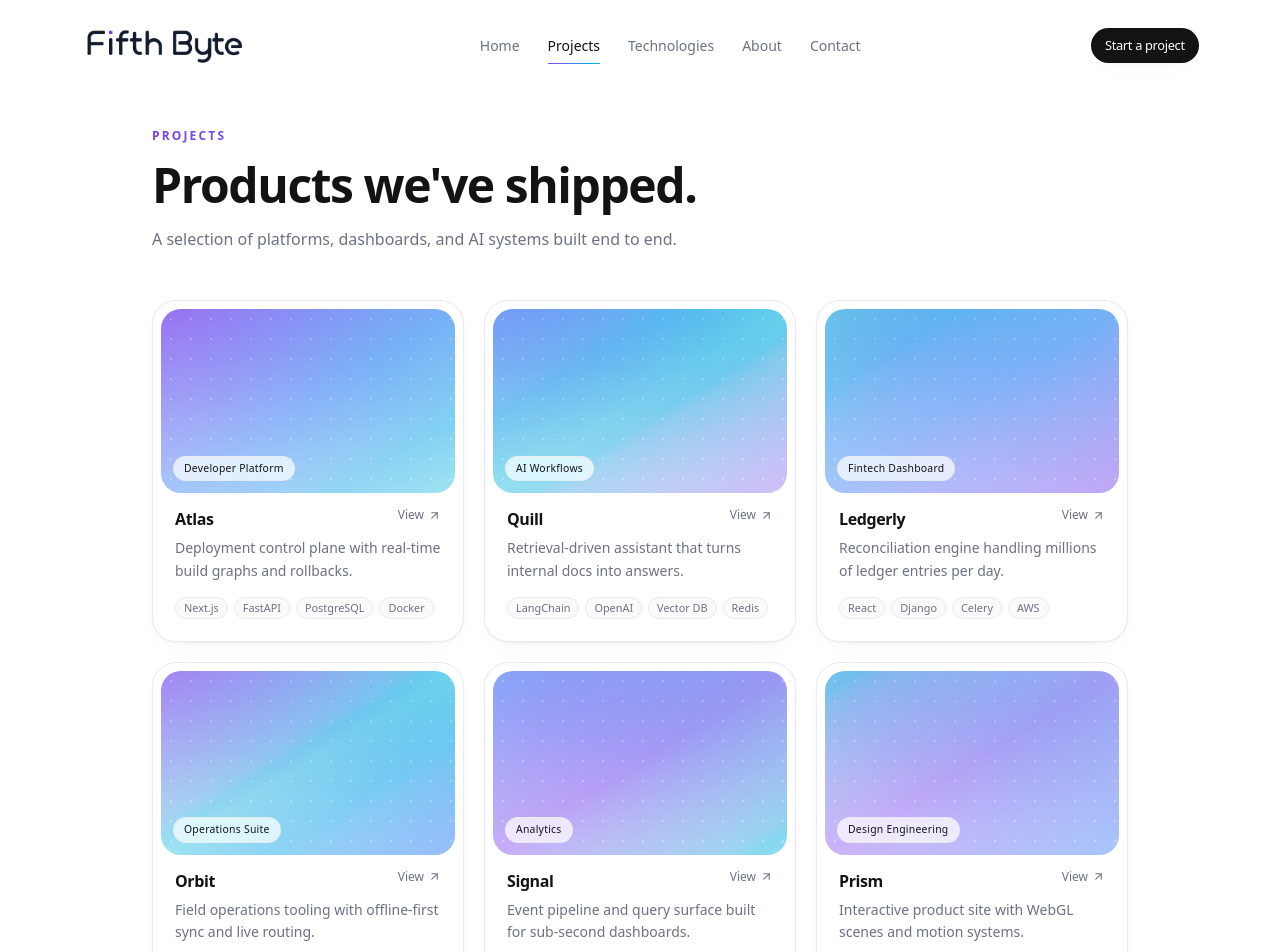
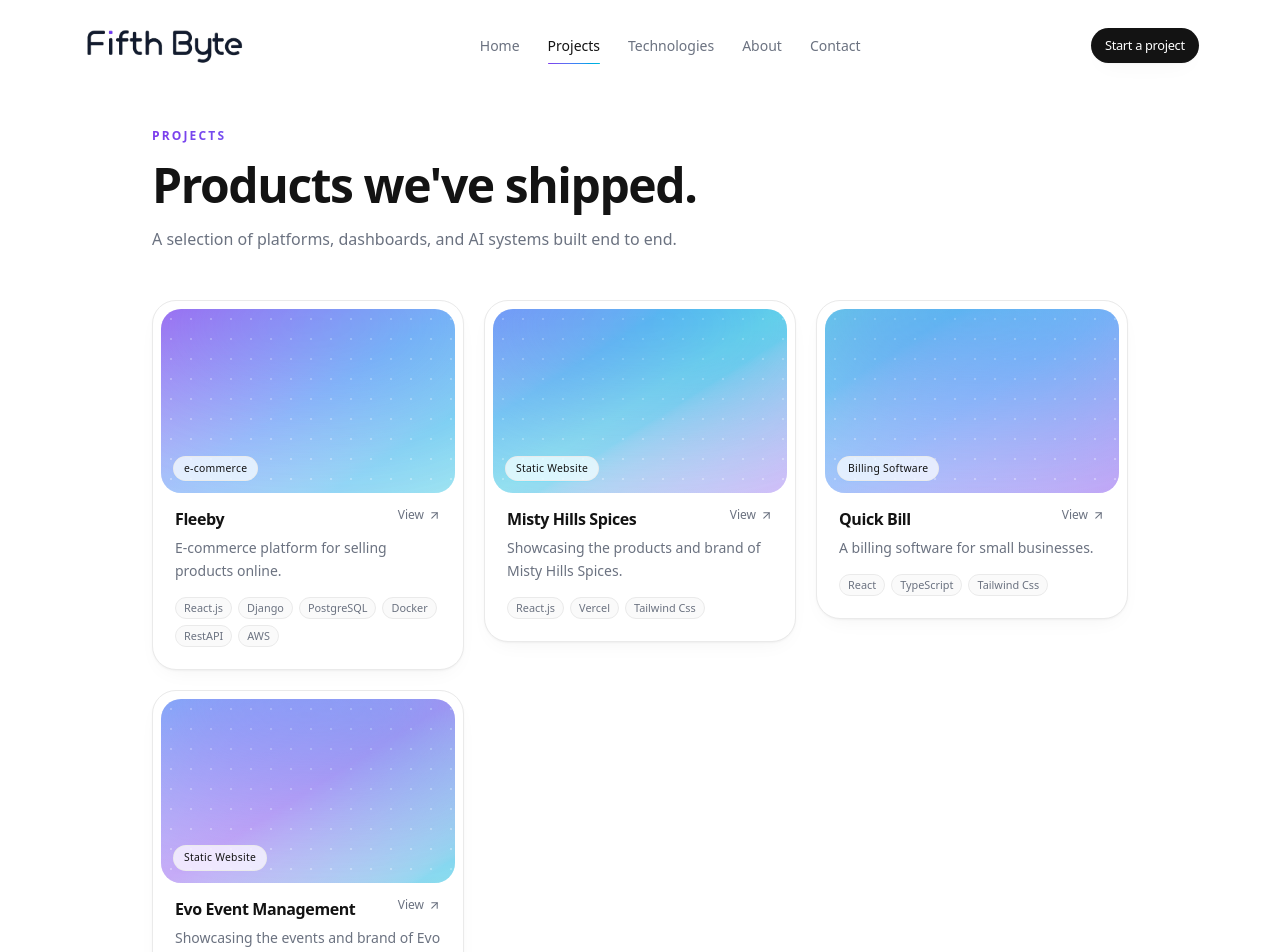
Before and after one commit to FifthByte/fifthbyte.in, a React (Vite) app: page /projects in a window 1280 px wide. Shown: the top 952 px of the page. Built offline with nearby package versions, Linux system fonts and the light colour scheme.

Commit message:
implemented smooth scroll

```diff
--- a/package.json
+++ b/package.json
@@ -17,6 +17,7 @@
     "class-variance-authority": "^0.7.1",
     "clsx": "^2.1.1",
     "framer-motion": "^12.43.0",
+    "lenis": "^1.3.26",
     "lucide-react": "^1.28.0",
     "motion": "^12.43.0",
     "react": "^19.2.8",
--- a/src/App.tsx
+++ b/src/App.tsx
@@ -14,13 +14,13 @@ import { Footer } from './components/shared/Footer.tsx'
 import Loader from './components/feedback/Loader.tsx'
 
 import { SmoothCursor } from './components/ui/smooth-cursor.tsx'
-
-
+import { SmoothScroll } from './components/providers/SmoothScroll.tsx'
 
 function App() {
 
   return (
     <BrowserRouter>
+      <SmoothScroll>
         <SmoothCursor />
         <Navbar />
         <Suspense fallback={<Loader/>}>
@@ -34,6 +34,7 @@ function App() {
         </Suspense>
         <BottomNav />
         <Footer />
+      </SmoothScroll>
     </BrowserRouter>
   )
 }
--- /dev/null
+++ b/src/components/providers/SmoothScroll.tsx
@@ -0,0 +1,69 @@
+import React, { createContext, useContext, useEffect, useRef, useState } from 'react'
+import { useLocation } from 'react-router-dom'
+import Lenis from 'lenis'
+import 'lenis/dist/lenis.css'
+
+interface SmoothScrollContextType {
+  lenis: Lenis | null
+}
+
+const SmoothScrollContext = createContext<SmoothScrollContextType>({ lenis: null })
+
+export const useLenis = () => useContext(SmoothScrollContext)
+
+interface SmoothScrollProps {
+  children: React.ReactNode
+}
+
+export const SmoothScroll: React.FC<SmoothScrollProps> = ({ children }) => {
+  const [lenisInstance, setLenisInstance] = useState<Lenis | null>(null)
+  const location = useLocation()
+  const lenisRef = useRef<Lenis | null>(null)
+
+  useEffect(() => {
+    const lenis = new Lenis({
+      duration: 1.2,
+      easing: (t) => Math.min(1, 1.001 - Math.pow(2, -10 * t)),
+      orientation: 'vertical',
+      gestureOrientation: 'vertical',
+      smoothWheel: true,
+      touchMultiplier: 1.5,
+    })
+
+    lenisRef.current = lenis
+    setLenisInstance(lenis)
+
+    let animationFrameId: number
+
+    function raf(time: number) {
+      lenis.raf(time)
+      animationFrameId = requestAnimationFrame(raf)
+    }
+
+    animationFrameId = requestAnimationFrame(raf)
+
+    return () => {
+      cancelAnimationFrame(animationFrameId)
+      lenis.destroy()
+      lenisRef.current = null
+      setLenisInstance(null)
+    }
+  }, [])
+
+  // Scroll to top instantly on route navigation
+  useEffect(() => {
+    if (lenisRef.current) {
+      lenisRef.current.scrollTo(0, { immediate: true })
+    } else {
+      window.scrollTo(0, 0)
+    }
+  }, [location.pathname])
+
+  return (
+    <SmoothScrollContext.Provider value={{ lenis: lenisInstance }}>
+      {children}
+    </SmoothScrollContext.Provider>
+  )
+}
+
+export default SmoothScroll
--- a/src/data/projects.ts
+++ b/src/data/projects.ts
@@ -9,51 +9,35 @@ export type Project = {
 
 export const projects: Project[] = [
   {
-    slug: "atlas",
-    name: "Atlas",
-    category: "Developer Platform",
-    description: "Deployment control plane with real-time build graphs and rollbacks.",
-    tags: ["Next.js", "FastAPI", "PostgreSQL", "Docker"],
+    slug: "fleeby",
+    name: "Fleeby",
+    category: "e-commerce",
+    description: "E-commerce platform for selling products online.",
+    tags: ["React.js", "Django", "PostgreSQL", "Docker", "RestAPI","AWS"],
     gradient: "from-violet/70 via-blue/60 to-cyan/50",
   },
   {
-    slug: "quill",
-    name: "Quill",
-    category: "AI Workflows",
-    description: "Retrieval-driven assistant that turns internal docs into answers.",
-    tags: ["LangChain", "OpenAI", "Vector DB", "Redis"],
+    slug: "mistyhills",
+    name: "Misty Hills Spices",
+    category: "Static Website",
+    description: "Showcasing the products and brand of Misty Hills Spices.",
+    tags: ["React.js", "Vercel","Tailwind Css"],
     gradient: "from-blue/70 via-cyan/55 to-violet/45",
   },
   {
-    slug: "ledgerly",
-    name: "Ledgerly",
-    category: "Fintech Dashboard",
-    description: "Reconciliation engine handling millions of ledger entries per day.",
-    tags: ["React", "Django", "Celery", "AWS"],
+    slug: "quickbill",
+    name: "Quick Bill",
+    category: "Billing Software",
+    description: "A billing software for small businesses.",
+    tags: ["React", "TypeScript","Tailwind Css"],
     gradient: "from-cyan/60 via-blue/60 to-violet/60",
   },
   {
-    slug: "orbit",
-    name: "Orbit",
-    category: "Operations Suite",
-    description: "Field operations tooling with offline-first sync and live routing.",
-    tags: ["TypeScript", "Tailwind", "Nginx", "Cloudflare"],
-    gradient: "from-violet/60 via-cyan/50 to-blue/70",
-  },
-  {
-    slug: "signal",
-    name: "Signal",
-    category: "Analytics",
-    description: "Event pipeline and query surface built for sub-second dashboards.",
-    tags: ["Python", "MySQL", "Railway", "Recharts"],
+    slug: "evoevent",
+    name: "Evo Event Management",
+    category: "Static Website",
+    description: "Showcasing the events and brand of Evo Event Management.",
+    tags: ["React", "Tailwind Css", "Vercel"],
     gradient: "from-blue/60 via-violet/55 to-cyan/60",
   },
-  {
-    slug: "prism",
-    name: "Prism",
-    category: "Design Engineering",
-    description: "Interactive product site with WebGL scenes and motion systems.",
-    tags: ["Three.js", "Framer Motion", "Vercel"],
-    gradient: "from-cyan/55 via-violet/50 to-blue/60",
-  },
 ];
--- a/src/index.css
+++ b/src/index.css
@@ -85,7 +85,7 @@
   }
 
   html {
-    scroll-behavior: smooth;
+    scroll-behavior: auto;
     -webkit-text-size-adjust: 100%;
   }
 
```
Also changed, not shown: 1 other file (tests, documents, lock files or other folders). Lines whose indentation alone changed are shown as unchanged.
